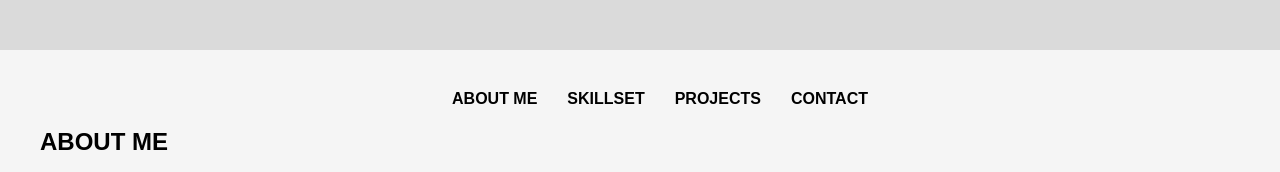
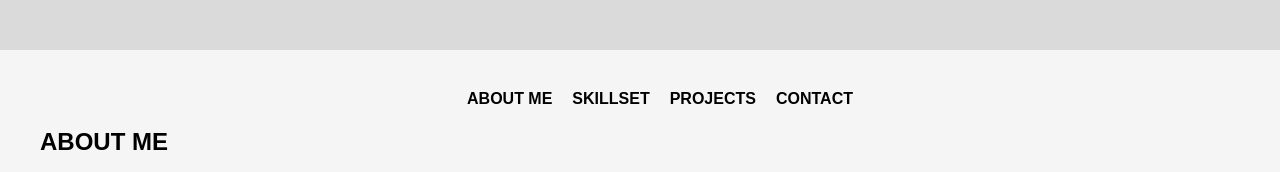
Before and after one commit to SelcoD/personal-website, a plain HTML site: page index.html in a window 1280 px wide. Shown: the part 267-439 px from the top of the page. Drawn offline with Linux system fonts and the light colour scheme.

```diff
--- a/styles.css
+++ b/styles.css
@@ -24,10 +24,13 @@
 
 nav ul {
   list-style: none;
+  justify-content: space-between;
+  flex-wrap: wrap;
+
 }
 
 nav ul li a {
-  padding: 15px;
+  padding: 10px;
   margin: auto;
   padding-top: 20px;
   margin-top: 20px;
```
Also changed, not shown: 1 other file.
